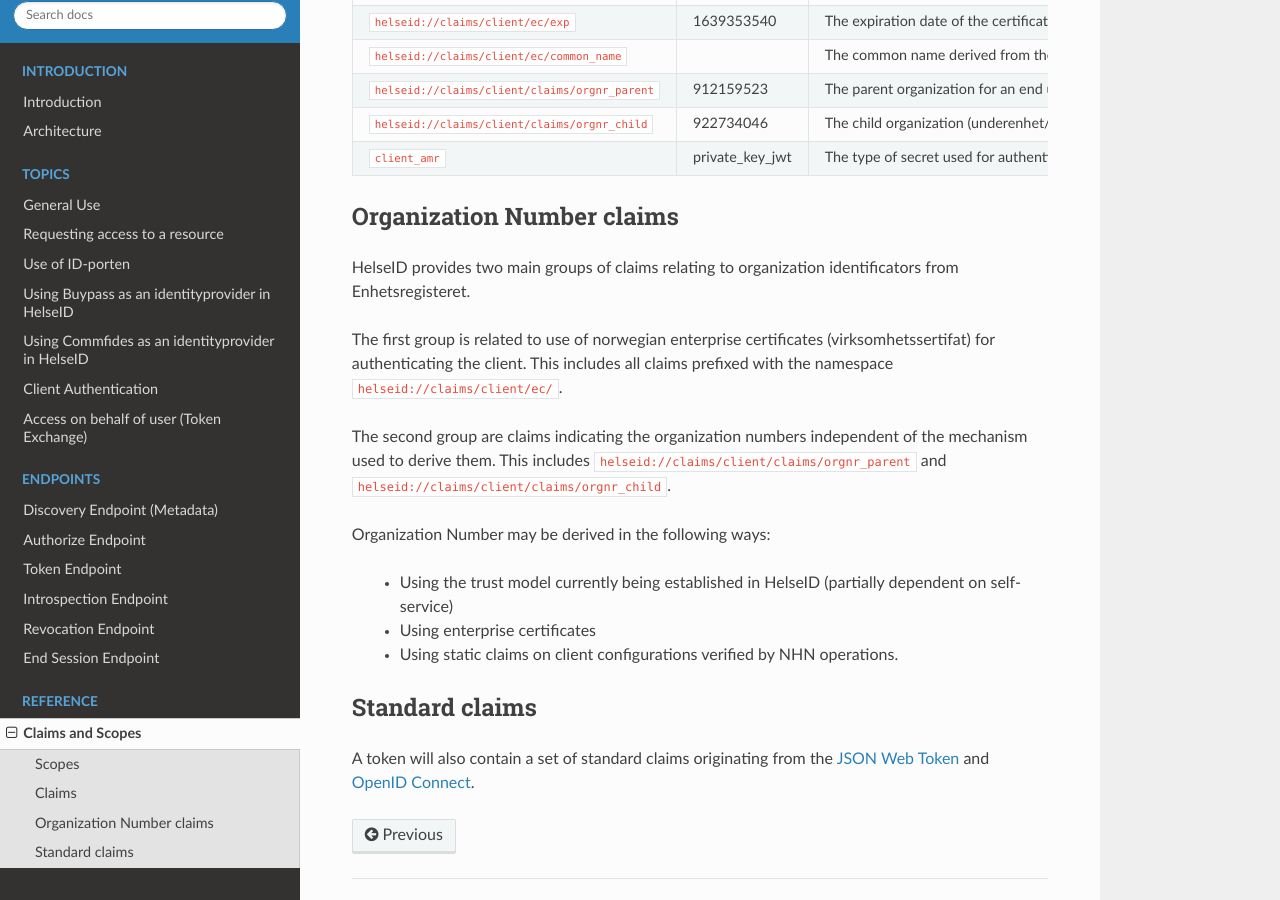
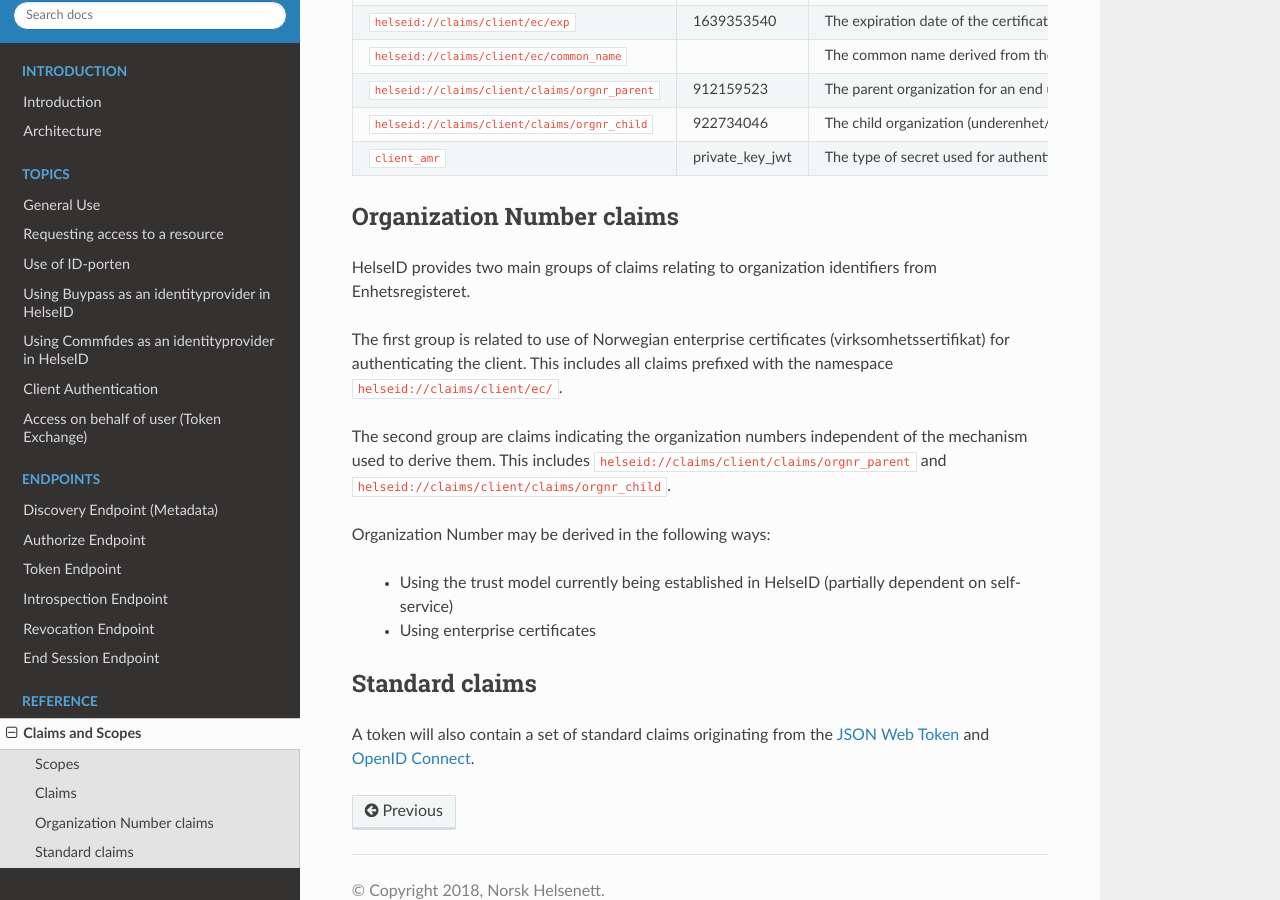
Before and after one commit to HelseID/HelseID-Public, a Sphinx documentation site: the page built from docs/reference/claims_and_scopes.rst, in a window 1280 px wide and 900 px high, scrolled down 1048 px. Built offline with Sphinx 7.4.7 and the Read the Docs theme 2.0.0, drawn with Linux system fonts in a browser that asks for light colours; pages that are not in the unit, such as notebooks, are missing from menus.

Commit message:
Spelling

```diff
--- a/docs/reference/claims_and_scopes.rst
+++ b/docs/reference/claims_and_scopes.rst
@@ -47,9 +47,9 @@ Name                                             Example             Description
 
 Organization Number claims
 ^^^^^^^^^^^^^^^^^^^^^^^^^^
-HelseID provides two main groups of claims relating to organization identificators from Enhetsregisteret.
+HelseID provides two main groups of claims relating to organization identifiers from Enhetsregisteret.
 
-The first group is related to use of norwegian enterprise certificates (virksomhetssertifat) for authenticating the client. This includes all claims prefixed with the namespace ``helseid://claims/client/ec/``.
+The first group is related to use of Norwegian enterprise certificates (virksomhetssertifikat) for authenticating the client. This includes all claims prefixed with the namespace ``helseid://claims/client/ec/``.
 
 The second group are claims indicating the organization numbers independent of the mechanism used to derive them. This includes ``helseid://claims/client/claims/orgnr_parent`` and ``helseid://claims/client/claims/orgnr_child``.
 
@@ -57,7 +57,7 @@ Organization Number may be derived in the following ways:
 
  - Using the trust model currently being established in HelseID (partially dependent on self-service)
  - Using enterprise certificates
- - Using static claims on client configurations verified by NHN operations.
+
 
 
 
```
